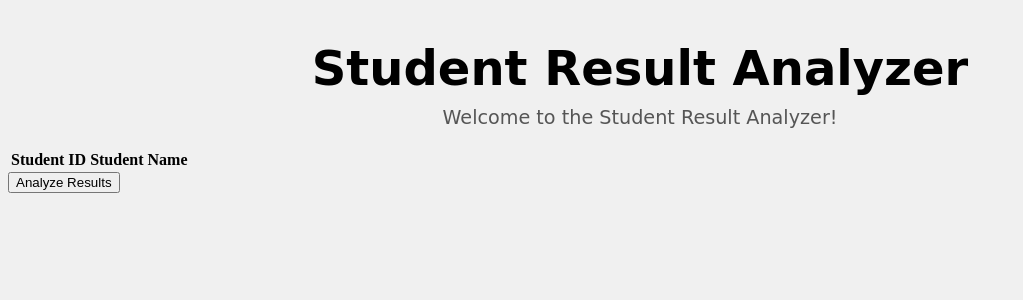
After one commit to govindrkumar/Automated-Student-Performance-Analyzer, a Flask app: page /student_data in a window 1280 px wide. The commit adds this page. Shown: the top 300 px of the page, without its empty margins (0-1023 px from the left). Run offline with Flask 3, Linux system fonts and the light colour scheme; lists and menus that the app fills with data are empty; some web fonts are replaced.

Commit message:
added comments

```diff
--- a/app.py
+++ b/app.py
@@ -1,5 +1,5 @@
 # Import required libraries
-from flask import Flask, render_template, request
+from flask import Flask, render_template, request, redirect, url_for
 import pandas as pd
 import matplotlib.pyplot as plt
 import os
@@ -283,14 +283,22 @@ def graphical_representation():
 # BUILIDING READER
 # ---------------------------------------------------
 
+#declaring for global
+student_no = 0
+subject_no = 0
+
 @app.route('/result_calc',methods = ['POST'])
 def result_calc():
-    student_no = request.form['student_no']
-    subject_no = request.form['subject_no']
+    # Save the form counts for the next subject and student screens.
+    global student_no
+    global subject_no
+    student_no = int(request.form['student_no'])
+    subject_no = int(request.form['subject_no'])
 
     print(student_no)
     print(subject_no)
 
+    # Subject options are grouped so the selection page stays organised.
     subjects = [
     "English",
     "Hindi",
@@ -468,13 +476,67 @@ def result_calc():
                             )
 
 
+
+# Temporary in-memory data used by the manual-entry workflow.
+my_dict = {}
+selected_subject = []
 @app.route('/subject_selection', methods = ['POST'])
 def subject_selection():
-    selected = request.form.getlist('selected_items')
-    my_dict = {'Name': []}
-    for key in selected: #added keys now
+    global my_dict
+    global selected_subject
+    # Keep only the subjects selected by the user.
+    selected_subject = request.form.getlist('selected_items')
+    my_dict = {'Student Name': []}
+    for key in selected_subject: #added keys now
         my_dict[key] = []
-    return my_dict
+    return redirect('/student_data')
+
+
+@app.route('/student_data')
+def student_data():
+    # Build an empty input table for every student and subject.
+    return render_template(
+        'student_data_pushed.html',
+        student_no=student_no,
+        subjects= selected_subject
+    )
+
+@app.route('/collect_data', methods=['POST'])
+def collect_data():
+
+    global my_dict
+
+    # Read each table cell and place it into a column-based dictionary.
+    my_dict['Student Name'] = []
+
+    for i in range(student_no):
+
+        my_dict['Student Name'].append(
+            request.form[f'name_{i}']
+        )
+
+        for subject in selected_subject:
+
+            my_dict[subject].append(
+                request.form[f'{subject}_{i}']
+            )
+
+    print(my_dict)
+
+    return redirect('/results')
+
+@app.route('/results')
+def results():
+    # Convert manual entries to the same CSV format used by file uploads.
+    print(my_dict)
+    df = pd.DataFrame(my_dict)
+
+
+    UPLOAD_FOLDER = "uploads"
+    filepath = os.path.join(UPLOAD_FOLDER, "uploaded_data.csv")
+    df.to_csv(filepath, index = False)
+    table = df.to_html()
+    return render_template('result.html',table = table)
 
 
 
--- a/data/db.py
+++ b/data/db.py
@@ -1,9 +1,11 @@
+# Load database settings from the local environment file.
 from dotenv import load_dotenv
 import os
 import pymysql
 
 load_dotenv()
 
+# Open a short-lived connection to verify the MySQL configuration.
 connection = pymysql.connect(
     host=os.getenv("MYSQL_HOST"),
     port=int(os.getenv("MYSQL_PORT")),
@@ -13,6 +15,7 @@ connection = pymysql.connect(
     ssl={"ssl": {}}
 )
 
+# Run a simple query so the connection can be checked.
 cursor = connection.cursor()
 
 cursor.execute("SELECT VERSION()")
@@ -22,5 +25,6 @@ version = cursor.fetchone()
 print("MySQL connected!")
 print("MySQL version:", version[0])
 
+# Always close both database resources after the check.
 cursor.close()
 connection.close()
--- a/templates/dashboard.html
+++ b/templates/dashboard.html
@@ -2,6 +2,7 @@
 <html>
 
 
+    <!-- Page metadata and shared styles. -->
     <head>
         <title>Student Result Analyzer</title>
         <link rel="icon" type="image/jpeg" href="{{ url_for('static', filename='images/logo.png.jpeg') }}">
@@ -9,6 +10,7 @@
 
     </head>
     <body>
+        <!-- Upload page heading. -->
         <div id="heading">
             <h1>Student Result Analyzer</h1>
             <p>Welcome to the Student Result Analyzer!</p>
@@ -16,6 +18,7 @@
 
         <div class="container">
             <div class="form-container">
+                <!-- Send the selected CSV/XLSX file to Flask. -->
                 <form action="/submit" method="post" enctype="multipart/form-data">
 
 
--- a/templates/final_dashboard.html
+++ b/templates/final_dashboard.html
@@ -9,6 +9,7 @@
     <link rel="icon" type="image/jpeg" href="{{ url_for('static', filename='images/logo.png.jpeg') }}">
     <link rel="stylesheet" type="text/css" href="{{ url_for('static', filename='css/style.css') }}">
 
+    <!-- This page uses a compact layout for the generated marks table. -->
     <style>
 
         body {
@@ -61,7 +62,7 @@
 
         <h1>Student Marks Analysis</h1>
 
-        <!-- Python se aayi hui table yahan render hogi -->
+        <!-- Render the analysis table created by pandas. -->
 
         {{ table | safe }}
 
--- a/templates/index.html
+++ b/templates/index.html
@@ -2,6 +2,7 @@
 <html>
 
 
+    <!-- Shared page metadata and stylesheet. -->
     <head>
         <title>Student Result Analyzer</title>
         <link rel="icon" type="image/jpeg" href="{{ url_for('static', filename='images/logo.png.jpeg') }}">
@@ -9,6 +10,7 @@
 
     </head>
     <body>
+        <!-- Landing heading shown on the home page. -->
         <div id="heading">
             <h1>Student Result Analyzer</h1>
             <p>Welcome to the Student Result Analyzer!</p>
@@ -19,6 +21,7 @@
 
 <div class="container">
             <div class="form-container">
+                <!-- Start the manual-entry workflow with row counts. -->
                 <form action="/result_calc" method="post">
                 <label for="student_no">No. of Students</label>
                 <input type="number" id="student_no" name="student_no" placeholder="30"><br>
@@ -36,6 +39,7 @@
         </div>
 
 
+            <!-- Link to the spreadsheet upload workflow. -->
             <div class="normality">
                 <a href="{{ url_for('dashboard') }}"><h2>Already Have Student Marks ?</h2></a>
             </div>
--- a/templates/performance_dashboard.html
+++ b/templates/performance_dashboard.html
@@ -13,6 +13,7 @@
             <h1>Student Result Analyzer</h1>
             <p>Welcome to the Student Result Analyzer!</p>
         </div>
+        <!-- Each image is one subject's server-generated bar chart. -->
         <h2>Performance in Each Subject</h2>
 
         <style>
@@ -26,6 +27,7 @@
         </style>
 
 
+        <!-- Loop over all chart paths sent by the Flask route. -->
         <div class="physics_performance">
                 {% for graph in graphs %}
                     <img src="{{ url_for('static', filename=graph) }}">
--- a/templates/result.html
+++ b/templates/result.html
@@ -14,6 +14,7 @@
         </div>
 
 
+    <!-- The table is generated by pandas and marked safe for HTML output. -->
     <h2>Uploaded Student Data</h2>
     <div class = 'table_Data'>
             {{ table | safe }}
@@ -21,6 +22,7 @@
 
 
 
+    <!-- Links to the three analysis views. -->
     <br>
 
     <a href="{{ url_for('analyse') }}">
@@ -42,6 +44,7 @@
         <img src="https://www.nios.ac.in/media/93420/newgood.gif" alt="performance">
     </a>
 
+    <!-- Small page-specific layout rules. -->
     <style>
         h2{
             display: flex;
--- /dev/null
+++ b/templates/student_data_pushed.html
@@ -0,0 +1,68 @@
+<!DOCTYPE html>
+<html>
+
+
+    <head>
+        <title>Student Result Analyzer</title>
+        <link rel="icon" type="image/jpeg" href="{{ url_for('static', filename='images/logo.png.jpeg') }}">
+        <link rel="stylesheet" type="text/css" href="{{ url_for('static', filename='css/style.css') }}">
+
+    </head>
+    <body>
+        <div id="heading">
+            <h1>Student Result Analyzer</h1>
+            <p>Welcome to the Student Result Analyzer!</p>
+        </div>
+
+        <!-- Submit all manually entered student marks together. -->
+        <form action="/collect_data" method="POST">
+
+    <table>
+
+        <!-- Header row: fixed student fields plus selected subjects. -->
+        <tr>
+            <th>Student ID</th>
+            <th>Student Name</th>
+
+            {% for subject in subjects %}
+                <th>{{ subject }}</th>
+            {% endfor %}
+        </tr>
+
+        <!-- Create one editable row for each requested student. -->
+        {% for i in range(student_no) %}
+
+        <tr>
+
+<!-- Student ID -->
+<td>
+    <input type="text" name="student_id_{{ i }}">
+</td>
+
+<!-- Student Name -->
+<td>
+    <input type="text" name="name_{{ i }}">
+</td>
+            {% for subject in subjects %}
+            <td>
+                <input
+                    type="number"
+                    name="{{ subject }}_{{ i }}"
+                >
+            </td>
+            {% endfor %}
+
+        </tr>
+
+        {% endfor %}
+
+    </table>
+
+    <button type="submit">Analyze Results</button>
+
+</form>
+
+
+
+    </body>
+</html>
--- a/templates/subject_selection.html
+++ b/templates/subject_selection.html
@@ -15,11 +15,11 @@
         </div>
 
 
-        <!--This is my start of comments-->
+        <!-- Choose subjects before entering marks manually. -->
         <div class="subject_selection">
             <h2>Select Your Subjects</h2>
 
-            <!-- Now Form Creation -->
+             <!-- Each section is populated from a subject list in app.py. -->
              <h3>Select your options</h3>
              <form action="/subject_selection" method="post">
                 <section id="language">
--- a/templates/subject_wise_toppers.html
+++ b/templates/subject_wise_toppers.html
@@ -14,6 +14,7 @@
             <p>Welcome to the Student Result Analyzer!</p>
         </div>
 
+        <!-- Display the subject-wise topper table from pandas. -->
         <div class = 'table_of_toppers'>
             <h2>Our Toppers</h2>
             <br>
```
Also changed, not shown: static/css/style.css (+9 -1 lines), uploads/uploaded_data.csv (+3 -13 lines), static/graphs/Bengali.png (added), static/graphs/English.png, static/graphs/Hindi.png (added), static/graphs/Sanskrit.png (added), static/graphs/Student Name.png (added), static/graphs/Unnamed: 0.png (added), static/graphs/Urdu.png (added).
